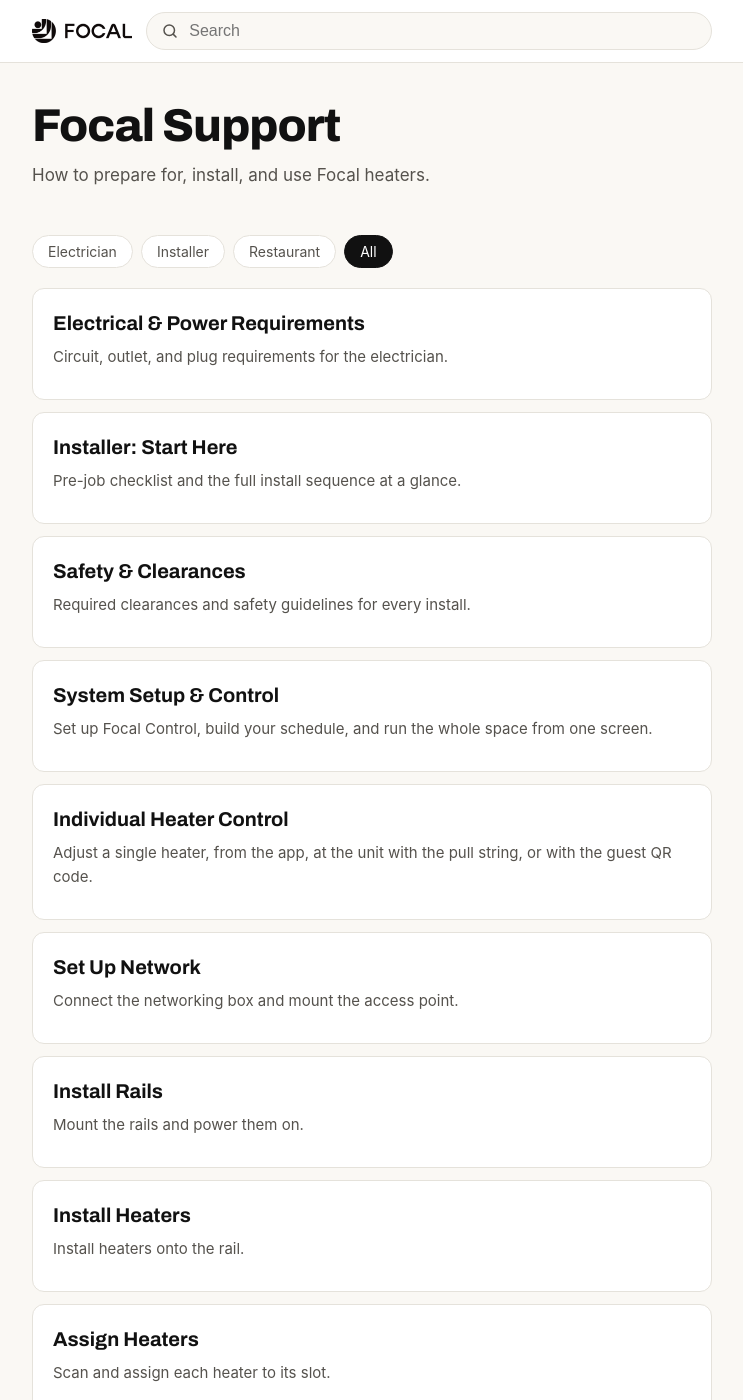
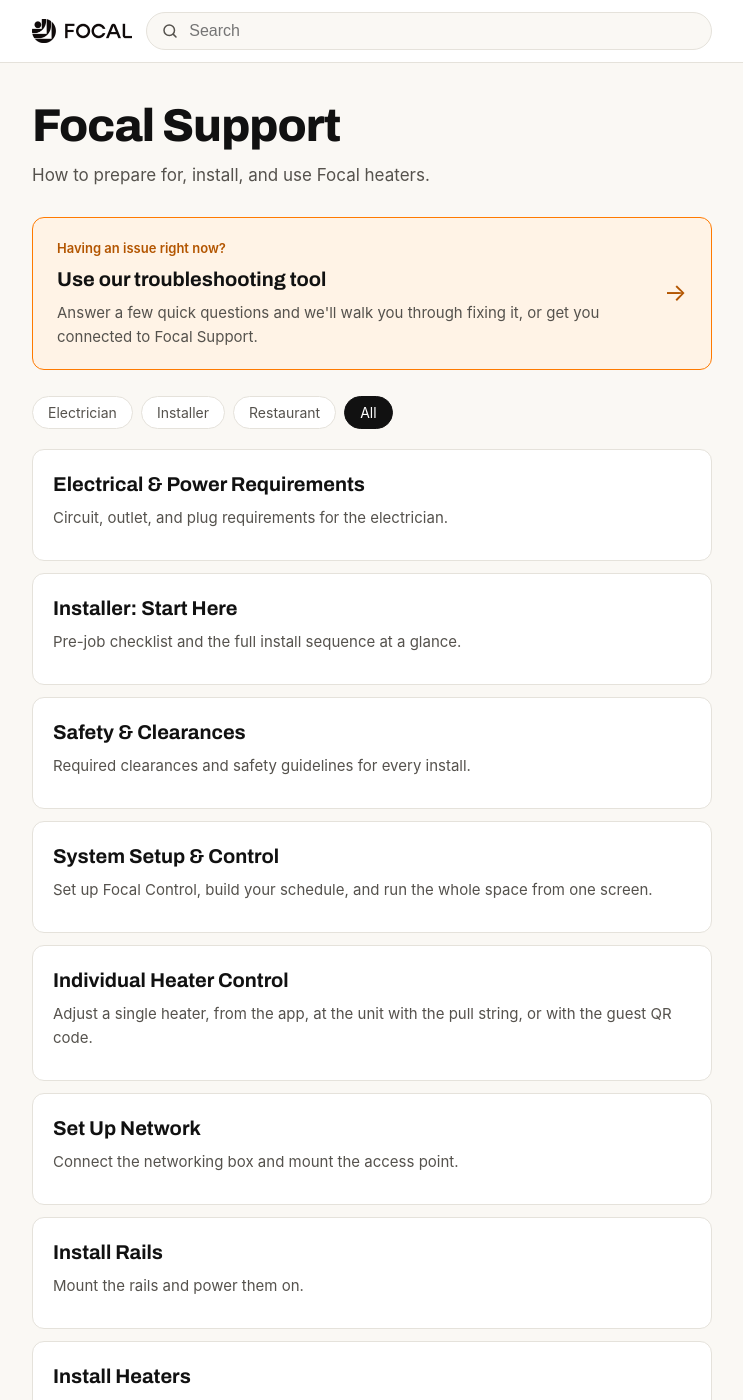
Before and after one commit to BeamT/external-docs, a Jekyll site: the page built from index.html, in a window 1280 px wide and 1400 px high. Shown: the whole window, without its empty margins (268-1011 px from the left). Built offline with Jekyll 4.4.1, drawn with Linux system fonts in a browser that asks for light colours; some web fonts are replaced.

Commit message:
adding links around

```diff
--- a/assets/style.css
+++ b/assets/style.css
@@ -67,6 +67,26 @@
 .hero { padding: 40px 0 20px; }
 .hero h1 { font-family: var(--font-display); font-weight: 800; font-size: clamp(30px, 8vw, 46px); line-height: 1.02; letter-spacing: -0.02em; margin: 0 0 12px; }
 .hero p { color: var(--ink-soft); margin: 0; max-width: 34em; }
+
+.fixit-banner {
+  display: flex;
+  align-items: center;
+  justify-content: space-between;
+  gap: 20px;
+  background: var(--focal-wash);
+  border: 1px solid var(--focal);
+  border-radius: var(--radius);
+  padding: 20px 24px;
+  margin: 8px 0 0;
+  text-decoration: none;
+  color: inherit;
+  transition: border-color 0.15s, transform 0.15s;
+}
+.fixit-banner:hover { transform: scale(0.995); }
+.fixit-banner-eyebrow { font-size: 13px; font-weight: 600; color: var(--focal-ink); margin-bottom: 4px; }
+.fixit-banner-text h2 { font-family: var(--font-display); font-weight: 700; font-size: 20px; margin: 0 0 6px; }
+.fixit-banner-text p { margin: 0; color: var(--ink-soft); font-size: 15px; max-width: 40em; }
+.fixit-banner-arrow { flex: none; font-size: 24px; color: var(--focal-ink); }
 
 .filter-row { display: flex; gap: 8px; flex-wrap: wrap; margin: 26px 0 8px; }
 .chip { border: 1px solid var(--line); background: var(--paper); color: var(--ink-soft); border-radius: 999px; padding: 7px 15px; font-size: 14px; cursor: pointer; font-family: inherit; }
--- a/fixit.html
+++ b/fixit.html
@@ -50,13 +50,17 @@
 }
 
 .logo {
+  display: inline-block;
   font-size: 13px;
   font-weight: 600;
   letter-spacing: 0.5px;
   text-transform: uppercase;
   color: var(--focal);
+  text-decoration: none;
   margin-bottom: 4px;
 }
+
+.logo:hover { text-decoration: underline; }
 
 h1 {
   font-size: 22px;
@@ -481,7 +485,7 @@
 <body>
 
 <div class="wrap">
-  <div class="logo">Focal Support</div>
+  <a class="logo" href="{{ site.baseurl }}/">Focal Support</a>
   <h1>Troubleshooting</h1>
   <p class="subtitle">We'll walk you through it.</p>
   <div id="app"></div>
--- a/index.html
+++ b/index.html
@@ -6,6 +6,15 @@
   <h1>Focal Support</h1>
   <p>How to prepare for, install, and use Focal heaters.</p>
 </section>
+
+<a class="fixit-banner" href="{{ site.baseurl }}/fixit/">
+  <div class="fixit-banner-text">
+    <div class="fixit-banner-eyebrow">Having an issue right now?</div>
+    <h2>Use our troubleshooting tool</h2>
+    <p>Answer a few quick questions and we'll walk you through fixing it, or get you connected to Focal Support.</p>
+  </div>
+  <span class="fixit-banner-arrow" aria-hidden="true">&rarr;</span>
+</a>
 
 <div class="filter-row" role="group" aria-label="Filter by audience">
   <button class="chip" data-aud="electrician" aria-pressed="false">Electrician</button>
```
Also changed, not shown: _guides/troubleshooting.md (+3 -1 lines).
